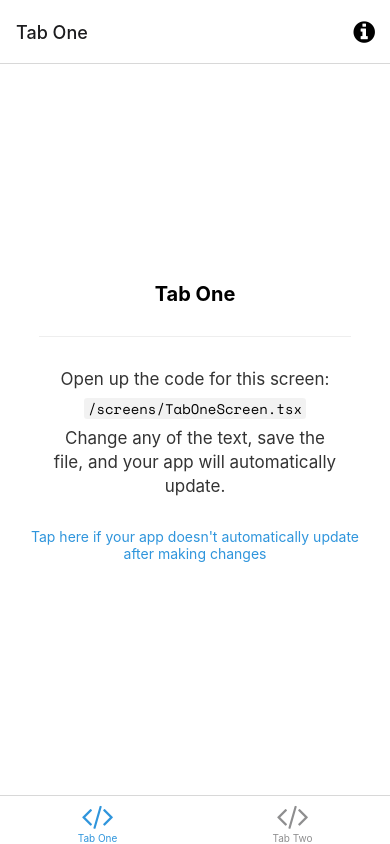
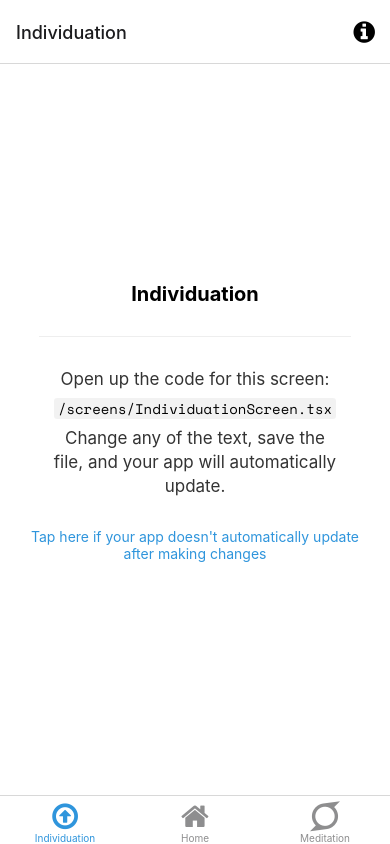
Before and after one commit to pjnalls/forzen-rn, a React Native app: screen /Individuation in a window 390 px wide. Built offline with nearby package versions, Linux system fonts and the light colour scheme; what expo-linking would draw is missing.

Commit message:
Add Home, Individation and  Meditation screens.

```diff
--- a/navigation/LinkingConfiguration.ts
+++ b/navigation/LinkingConfiguration.ts
@@ -15,14 +15,14 @@ const linking: LinkingOptions<RootStackParamList> = {
     screens: {
       Root: {
         screens: {
-          TabOne: {
+          Individuation: {
             screens: {
-              TabOneScreen: 'one',
+              IndividuationScreen: 'one',
             },
           },
-          TabTwo: {
+          Meditation: {
             screens: {
-              TabTwoScreen: 'two',
+              MeditationScreen: 'two',
             },
           },
         },
--- a/navigation/index.tsx
+++ b/navigation/index.tsx
@@ -3,27 +3,41 @@
  * https://reactnavigation.org/docs/getting-started
  *
  */
-import { FontAwesome } from '@expo/vector-icons';
-import { createBottomTabNavigator } from '@react-navigation/bottom-tabs';
-import { NavigationContainer, DefaultTheme, DarkTheme } from '@react-navigation/native';
-import { createNativeStackNavigator } from '@react-navigation/native-stack';
-import * as React from 'react';
-import { ColorSchemeName, Pressable } from 'react-native';
+import { FontAwesome } from "@expo/vector-icons";
+import { createBottomTabNavigator } from "@react-navigation/bottom-tabs";
+import {
+  NavigationContainer,
+  DefaultTheme,
+  DarkTheme,
+} from "@react-navigation/native";
+import { createNativeStackNavigator } from "@react-navigation/native-stack";
+import * as React from "react";
+import { ColorSchemeName, Pressable } from "react-native";
 
-import Colors from '../constants/Colors';
-import useColorScheme from '../hooks/useColorScheme';
-import ModalScreen from '../screens/ModalScreen';
-import NotFoundScreen from '../screens/NotFoundScreen';
-import TabOneScreen from '../screens/TabOneScreen';
-import TabTwoScreen from '../screens/TabTwoScreen';
-import { RootStackParamList, RootTabParamList, RootTabScreenProps } from '../types';
-import LinkingConfiguration from './LinkingConfiguration';
+import Colors from "../constants/Colors";
+import useColorScheme from "../hooks/useColorScheme";
+import HomeScreen from "../screens/HomeScreen";
+import ModalScreen from "../screens/ModalScreen";
+import NotFoundScreen from "../screens/NotFoundScreen";
+import IndividuationScreen from "../screens/IndividuationScreen";
+import MeditationScreen from "../screens/MeditationScreen";
+import {
+  RootStackParamList,
+  RootTabParamList,
+  RootTabScreenProps,
+} from "../types";
+import LinkingConfiguration from "./LinkingConfiguration";
 
-export default function Navigation({ colorScheme }: { colorScheme: ColorSchemeName }) {
+export default function Navigation({
+  colorScheme,
+}: {
+  colorScheme: ColorSchemeName;
+}) {
   return (
     <NavigationContainer
       linking={LinkingConfiguration}
-      theme={colorScheme === 'dark' ? DarkTheme : DefaultTheme}>
+      theme={colorScheme === "dark" ? DarkTheme : DefaultTheme}
+    >
       <RootNavigator />
     </NavigationContainer>
   );
@@ -38,9 +52,17 @@ const Stack = createNativeStackNavigator<RootStackParamList>();
 function RootNavigator() {
   return (
     <Stack.Navigator>
-      <Stack.Screen name="Root" component={BottomTabNavigator} options={{ headerShown: false }} />
-      <Stack.Screen name="NotFound" component={NotFoundScreen} options={{ title: 'Oops!' }} />
-      <Stack.Group screenOptions={{ presentation: 'modal' }}>
+      <Stack.Screen
+        name="Root"
+        component={BottomTabNavigator}
+        options={{ headerShown: false }}
+      />
+      <Stack.Screen
+        name="NotFound"
+        component={NotFoundScreen}
+        options={{ title: "Oops!" }}
+      />
+      <Stack.Group screenOptions={{ presentation: "modal" }}>
         <Stack.Screen name="Modal" component={ModalScreen} />
       </Stack.Group>
     </Stack.Navigator>
@@ -58,22 +80,26 @@ function BottomTabNavigator() {
 
   return (
     <BottomTab.Navigator
-      initialRouteName="TabOne"
+      initialRouteName="Individuation"
       screenOptions={{
         tabBarActiveTintColor: Colors[colorScheme].tint,
-      }}>
+      }}
+    >
       <BottomTab.Screen
-        name="TabOne"
-        component={TabOneScreen}
-        options={({ navigation }: RootTabScreenProps<'TabOne'>) => ({
-          title: 'Tab One',
-          tabBarIcon: ({ color }) => <TabBarIcon name="code" color={color} />,
+        name="Individuation"
+        component={IndividuationScreen}
+        options={({ navigation }: RootTabScreenProps<"Individuation">) => ({
+          title: "Individuation",
+          tabBarIcon: ({ color }) => (
+            <TabBarIcon name="arrow-circle-o-up" color={color} />
+          ),
           headerRight: () => (
             <Pressable
-              onPress={() => navigation.navigate('Modal')}
+              onPress={() => navigation.navigate("Modal")}
               style={({ pressed }) => ({
                 opacity: pressed ? 0.5 : 1,
-              })}>
+              })}
+            >
               <FontAwesome
                 name="info-circle"
                 size={25}
@@ -85,12 +111,37 @@ function BottomTabNavigator() {
         })}
       />
       <BottomTab.Screen
-        name="TabTwo"
-        component={TabTwoScreen}
+        name="Home"
+        component={HomeScreen}
         options={{
-          title: 'Tab Two',
-          tabBarIcon: ({ color }) => <TabBarIcon name="code" color={color} />,
+          title: "Home",
+          tabBarIcon: ({ color }) => <TabBarIcon name="home" color={color} />,
         }}
+      />
+      <BottomTab.Screen
+        name="Meditation"
+        component={MeditationScreen}
+        options={({ navigation }: RootTabScreenProps<"Meditation">) => ({
+          title: "Meditation",
+          tabBarIcon: ({ color }) => (
+            <TabBarIcon name="superpowers" color={color} />
+          ),
+          headerRight: () => (
+            <Pressable
+              onPress={() => navigation.navigate("Modal")}
+              style={({ pressed }) => ({
+                opacity: pressed ? 0.5 : 1,
+              })}
+            >
+              <FontAwesome
+                name="info-circle"
+                size={25}
+                color={Colors[colorScheme].text}
+                style={{ marginRight: 15 }}
+              />
+            </Pressable>
+          ),
+        })}
       />
     </BottomTab.Navigator>
   );
@@ -100,7 +151,7 @@ function BottomTabNavigator() {
  * You can explore the built-in icon families and icons on the web at https://icons.expo.fyi/
  */
 function TabBarIcon(props: {
-  name: React.ComponentProps<typeof FontAwesome>['name'];
+  name: React.ComponentProps<typeof FontAwesome>["name"];
   color: string;
 }) {
   return <FontAwesome size={30} style={{ marginBottom: -3 }} {...props} />;
--- /dev/null
+++ b/screens/HomeScreen.tsx
@@ -0,0 +1,32 @@
+import { StyleSheet } from 'react-native';
+
+import EditScreenInfo from '../components/EditScreenInfo';
+import { Text, View } from '../components/Themed';
+import { RootTabScreenProps } from '../types';
+
+export default function HomeScreen({ navigation }: RootTabScreenProps<'Home'>) {
+  return (
+    <View style={styles.container}>
+      <Text style={styles.title}>Home</Text>
+      <View style={styles.separator} lightColor="#eee" darkColor="rgba(255,255,255,0.1)" />
+      <EditScreenInfo path="/screens/IndividuationScreen.tsx" />
+    </View>
+  );
+}
+
+const styles = StyleSheet.create({
+  container: {
+    flex: 1,
+    alignItems: 'center',
+    justifyContent: 'center',
+  },
+  title: {
+    fontSize: 20,
+    fontWeight: 'bold',
+  },
+  separator: {
+    marginVertical: 30,
+    height: 1,
+    width: '80%',
+  },
+});
--- a/screens/TabOneScreen.tsx
+++ b/screens/IndividuationScreen.tsx
@@ -4,12 +4,12 @@ import EditScreenInfo from '../components/EditScreenInfo';
 import { Text, View } from '../components/Themed';
 import { RootTabScreenProps } from '../types';
 
-export default function TabOneScreen({ navigation }: RootTabScreenProps<'TabOne'>) {
+export default function IndividuationScreen({ navigation }: RootTabScreenProps<'Individuation'>) {
   return (
     <View style={styles.container}>
-      <Text style={styles.title}>Tab One</Text>
+      <Text style={styles.title}>Individuation</Text>
       <View style={styles.separator} lightColor="#eee" darkColor="rgba(255,255,255,0.1)" />
-      <EditScreenInfo path="/screens/TabOneScreen.tsx" />
+      <EditScreenInfo path="/screens/IndividuationScreen.tsx" />
     </View>
   );
 }
--- a/screens/TabTwoScreen.tsx
+++ b/screens/MeditationScreen.tsx
@@ -3,12 +3,12 @@ import { StyleSheet } from 'react-native';
 import EditScreenInfo from '../components/EditScreenInfo';
 import { Text, View } from '../components/Themed';
 
-export default function TabTwoScreen() {
+export default function MeditationScreen() {
   return (
     <View style={styles.container}>
-      <Text style={styles.title}>Tab Two</Text>
+      <Text style={styles.title}>Meditation</Text>
       <View style={styles.separator} lightColor="#eee" darkColor="rgba(255,255,255,0.1)" />
-      <EditScreenInfo path="/screens/TabTwoScreen.tsx" />
+      <EditScreenInfo path="/screens/MeditationScreen.tsx" />
     </View>
   );
 }
--- a/types.tsx
+++ b/types.tsx
@@ -25,8 +25,9 @@ export type RootStackScreenProps<Screen extends keyof RootStackParamList> = Nati
 >;
 
 export type RootTabParamList = {
-  TabOne: undefined;
-  TabTwo: undefined;
+  Home: undefined;
+  Individuation: undefined;
+  Meditation: undefined;
 };
 
 export type RootTabScreenProps<Screen extends keyof RootTabParamList> = CompositeScreenProps<
```
